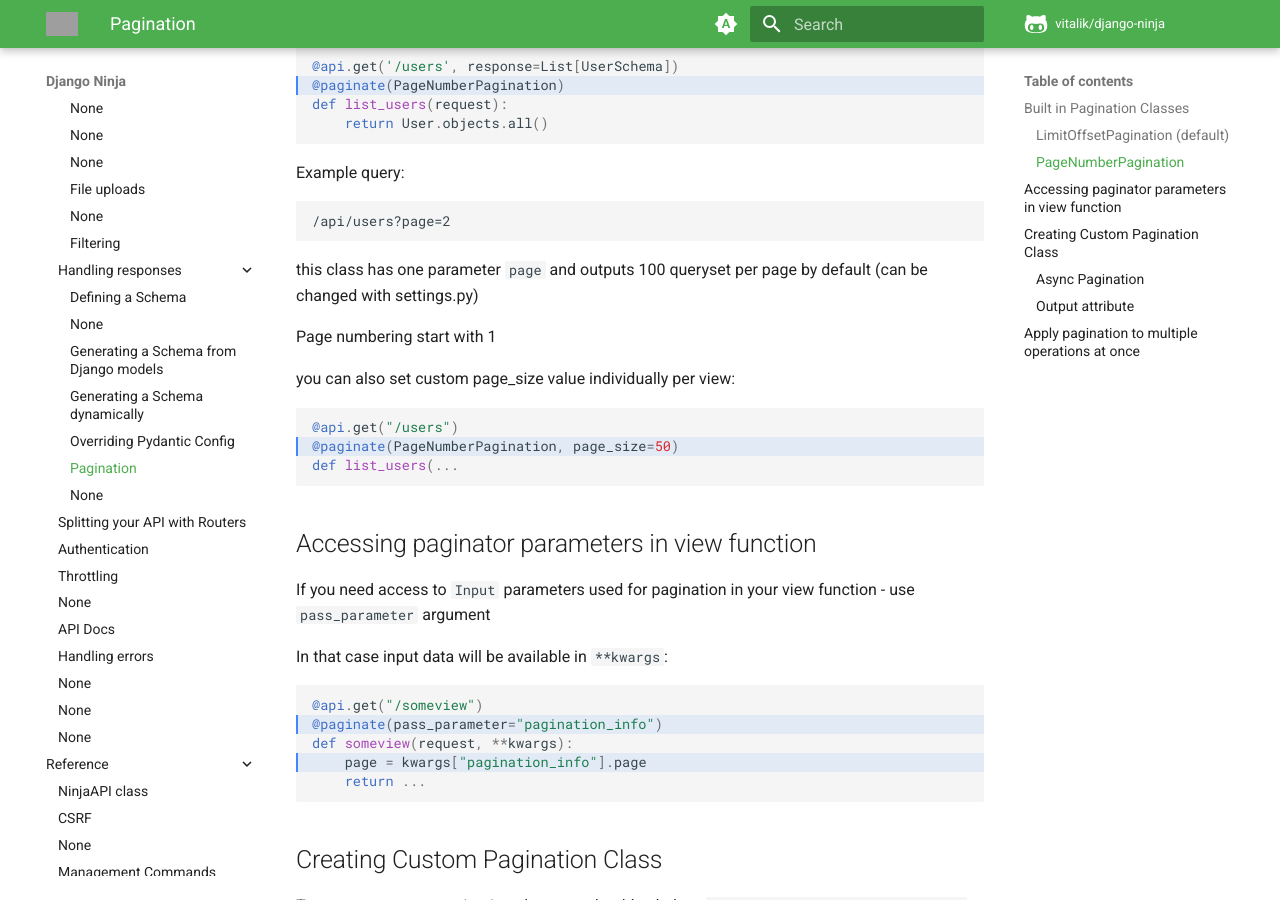
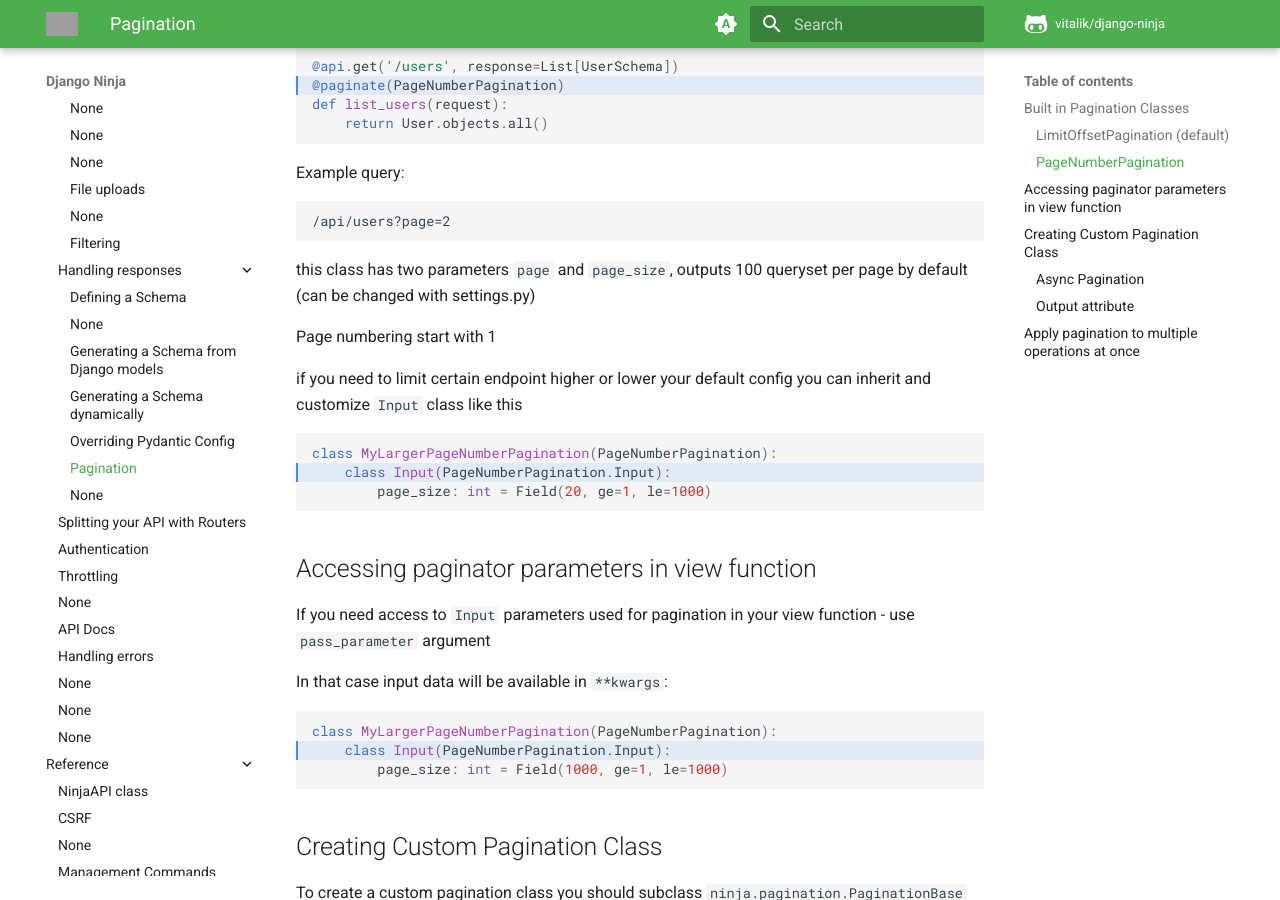
Before and after one commit to vitalik/django-ninja, an MkDocs documentation site: the page built from docs/docs/guides/response/pagination.md, in a window 1280 px wide and 900 px high, scrolled down 1279 px. Built offline with MkDocs 1.6.1 and Material for MkDocs 9.7.7, drawn with Linux system fonts in a browser that asks for light colours; comment, search, counter and statistics services are not loaded; grey boxes are pictures that could not be loaded.

Commit message:
docs: adjust pagination docs

````diff
--- a/docs/docs/guides/response/pagination.md
+++ b/docs/docs/guides/response/pagination.md
@@ -1,7 +1,6 @@
 # Pagination
 
 **Django Ninja** comes with a pagination support. This allows you to split large result sets into individual pages.
-
 
 To apply pagination to a function - just apply `paginate` decorator:
 
@@ -14,7 +13,6 @@ def list_users(request):
     return User.objects.all()
 ```
 
-
 That's it!
 
 Now you can query users with `limit` and `offset` GET parameters
@@ -24,7 +22,6 @@ Now you can query users with `limit` and `offset` GET parameters
 ```
 
 by default limit is set to `100` (you can change it in your settings.py using `NINJA_PAGINATION_PER_PAGE`)
-
 
 ## Built in Pagination Classes
 
@@ -42,17 +39,18 @@ def list_users(request):
 ```
 
 Example query:
+
 ```
 /api/users?limit=10&offset=0
 ```
 
 this class has two input parameters:
 
- - `limit` - defines a number of queryset on the page (default = 100, change in NINJA_PAGINATION_PER_PAGE)
- - `offset` - set's the page window offset (default: 0, indexing starts with 0)
-
+- `limit` - defines a number of queryset on the page (default = 100, change in NINJA_PAGINATION_PER_PAGE)
+- `offset` - set's the page window offset (default: 0, indexing starts with 0)
 
 ### PageNumberPagination
+
 ```python hl_lines="1 4"
 from ninja.pagination import paginate, PageNumberPagination
 
@@ -63,23 +61,23 @@ def list_users(request):
 ```
 
 Example query:
+
 ```
 /api/users?page=2
 ```
 
-this class has one parameter `page` and outputs 100 queryset per page by default  (can be changed with settings.py)
+this class has two parameters `page` and `page_size`, outputs 100 queryset per page by default (can be changed with settings.py)
 
 Page numbering start with 1
 
-you can also set custom page_size value individually per view:
+if you need to limit certain endpoint higher or lower your default config you can inherit
+and customize `Input` class like this
 
 ```python hl_lines="2"
-@api.get("/users")
-@paginate(PageNumberPagination, page_size=50)
-def list_users(...
+class MyLargerPageNumberPagination(PageNumberPagination):
+    class Input(PageNumberPagination.Input):
+        page_size: int = Field(20, ge=1, le=1000)
 ```
-
-
 
 ## Accessing paginator parameters in view function
 
@@ -88,25 +86,21 @@ If you need access to `Input` parameters used for pagination in your view functi
 In that case input data will be available in `**kwargs`:
 
 ```python hl_lines="2 4"
-@api.get("/someview")
-@paginate(pass_parameter="pagination_info")
-def someview(request, **kwargs):
-    page = kwargs["pagination_info"].page
-    return ...
+class MyLargerPageNumberPagination(PageNumberPagination):
+    class Input(PageNumberPagination.Input):
+        page_size: int = Field(1000, ge=1, le=1000)
 ```
-
 
 ## Creating Custom Pagination Class
 
 To create a custom pagination class you should subclass `ninja.pagination.PaginationBase` and override the `Input` and `Output` schema classes and `paginate_queryset(self, queryset, request, **params)` method:
 
- - The `Input` schema is a Schema class that describes parameters that should be passed to your paginator (f.e. page-number or limit/offset values).
- - The `Output` schema describes schema for page output (f.e. count/next-page/items/etc).
- - The `paginate_queryset` method is passed the initial queryset and should return an iterable object that contains only the data in the requested page. This method accepts the following arguments:
-    - `queryset`: a queryset (or iterable) returned by the api function
-    - `pagination` - the paginator.Input parameters (parsed and validated)
-    - `**params`: kwargs that will contain all the arguments that decorated function received
-
+- The `Input` schema is a Schema class that describes parameters that should be passed to your paginator (f.e. page-number or limit/offset values).
+- The `Output` schema describes schema for page output (f.e. count/next-page/items/etc).
+- The `paginate_queryset` method is passed the initial queryset and should return an iterable object that contains only the data in the requested page. This method accepts the following arguments:
+  - `queryset`: a queryset (or iterable) returned by the api function
+  - `pagination` - the paginator.Input parameters (parsed and validated)
+  - `**params`: kwargs that will contain all the arguments that decorated function received
 
 Example:
 
@@ -168,7 +162,6 @@ class CustomPagination(PaginationBase):
 
 ```
 
-
 ## Apply pagination to multiple operations at once
 
 There is often a case when you need to add pagination to all views that returns querysets or list
@@ -195,7 +188,6 @@ In this example both operations will have pagination enabled
 
 to apply pagination to main `api` instance use `default_router` argument:
 
-
 ```python
 api = NinjaAPI(default_router=RouterPaginated())
 
````
